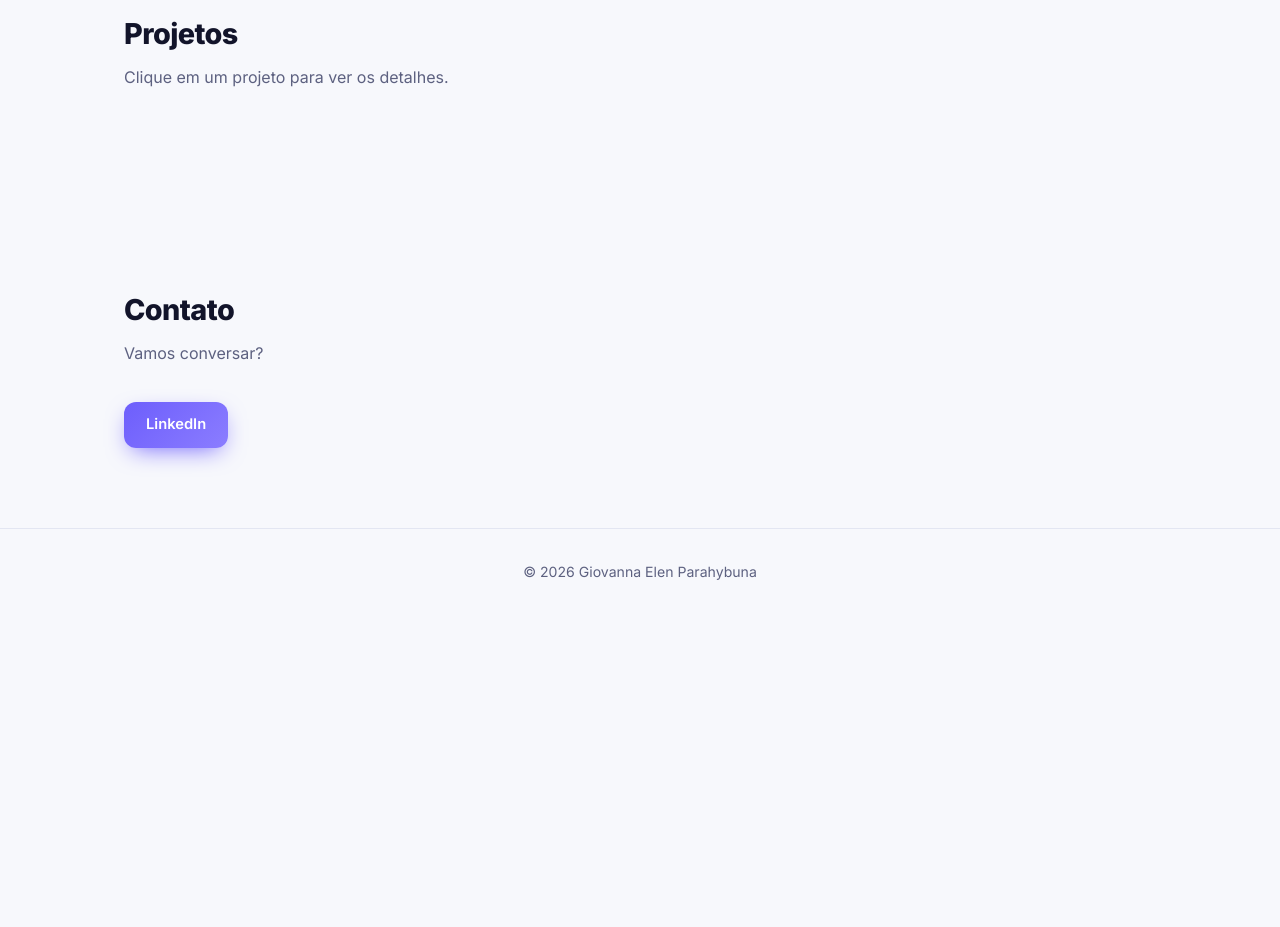
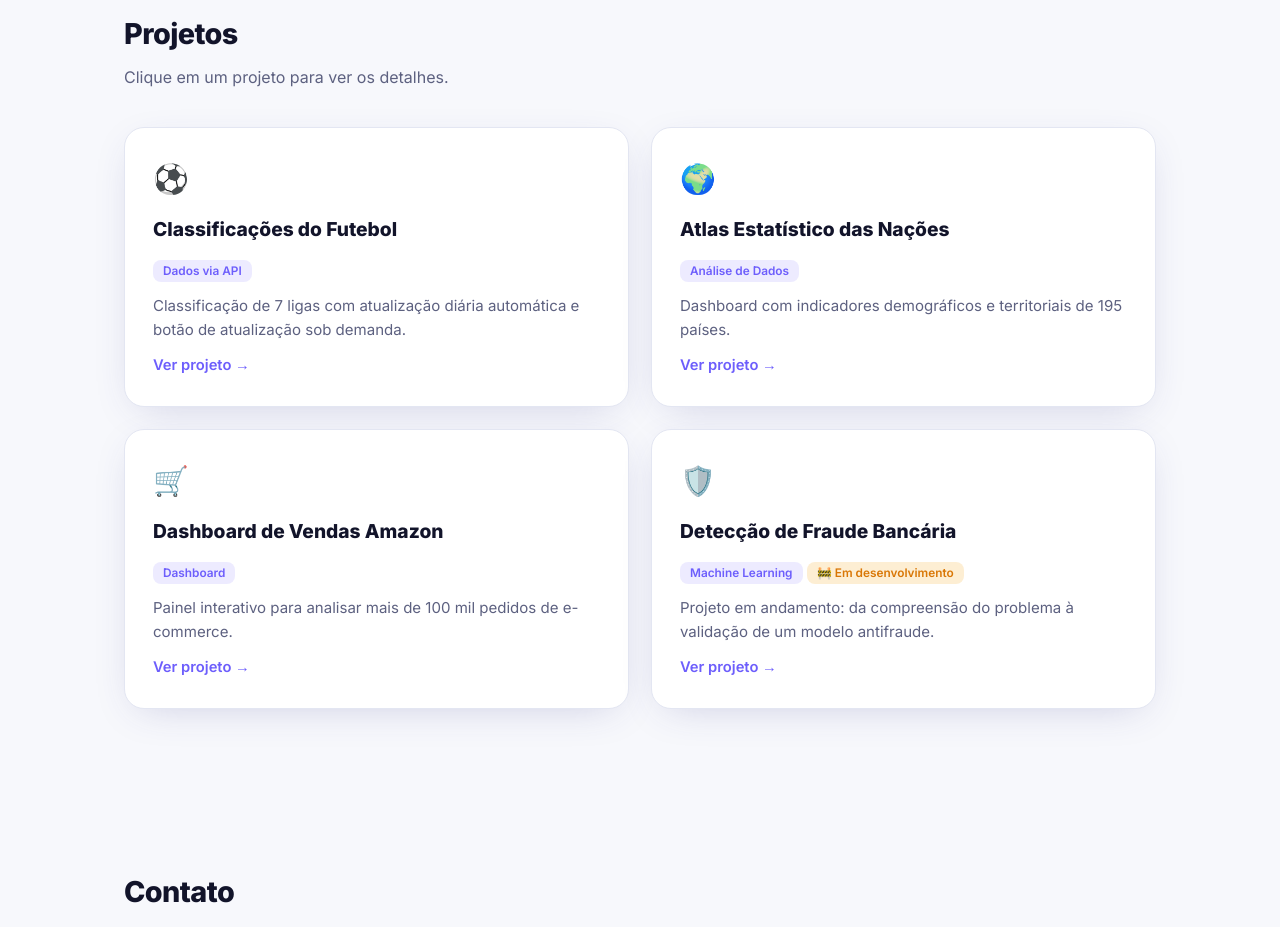
Before and after one commit to GiovannaParahybuna/portifolio, a plain HTML site: page index.html in a window 1280 px wide. Shown: the part 1060-1987 px from the top of the page. Before the commit the page ends 1676 px from the top, so only its background shows below. Drawn offline with Linux system fonts and the light colour scheme.

Commit message:
Cards de projetos direto no HTML

```diff
--- a/index.html
+++ b/index.html
@@ -3,6 +3,6 @@
 <p>Analista de Dados com pós-graduação em Ciência de Dados pela Unicamp (em andamento), com sólida base em Python, estatística aplicada, amostragem e tratamento de dados. Transformo informação bruta em visualizações claras, utilizando Python e ferramentas como Power BI. Atualmente atuo como Analista de Qualidade de Dados, participando ativamente de 4 projetos simultâneos e garantindo a confiabilidade, a consistência e a integridade das informações que sustentam decisões de negócio.</p>
 <a class="btn" href="#projetos">Ver projetos</a> <a class="btn o" href="https://github.com/GEPARAHYBUNA" target="_blank" rel="noopener">GitHub</a></div></section>
 <section id="ferramentas"><h2>Ferramentas</h2><p class="sub">Tecnologias que uso no dia a dia.</p><div class="chips"><span class="chip">Python</span><span class="chip">SQL</span><span class="chip">PostgreSQL</span><span class="chip">Power BI</span><span class="chip">Excel</span><span class="chip">Tableau</span><span class="chip">Azure</span><span class="chip">AWS</span><span class="chip">Git</span><span class="chip">Plotly / Dash</span><span class="chip">Flask</span><span class="chip">scikit-learn</span></div></section>
-<section id="projetos"><h2>Projetos</h2><p class="sub">Clique em um projeto para ver os detalhes.</p><div class="grid" id="projetos"></div></section>
+<section id="projetos"><h2>Projetos</h2><p class="sub">Clique em um projeto para ver os detalhes.</p><div class="grid" id="lista-projetos"><a class="card" href="projeto.html?id=futebol"><div class="ic">⚽</div><h3>Classificações do Futebol</h3><div><span class="tag">Dados via API</span></div><p>Classificação de 7 ligas com atualização diária automática e botão de atualização sob demanda.</p><span class="go">Ver projeto →</span></a><a class="card" href="projeto.html?id=atlas"><div class="ic">🌍</div><h3>Atlas Estatístico das Nações</h3><div><span class="tag">Análise de Dados</span></div><p>Dashboard com indicadores demográficos e territoriais de 195 países.</p><span class="go">Ver projeto →</span></a><a class="card" href="projeto.html?id=amazon"><div class="ic">🛒</div><h3>Dashboard de Vendas Amazon</h3><div><span class="tag">Dashboard</span></div><p>Painel interativo para analisar mais de 100 mil pedidos de e-commerce.</p><span class="go">Ver projeto →</span></a><a class="card" href="projeto.html?id=fraude"><div class="ic">🛡️</div><h3>Detecção de Fraude Bancária</h3><div><span class="tag">Machine Learning</span> <span class="tag dev">🚧 Em desenvolvimento</span></div><p>Projeto em andamento: da compreensão do problema à validação de um modelo antifraude.</p><span class="go">Ver projeto →</span></a></div></section>
 <section id="contato"><h2>Contato</h2><p class="sub">Vamos conversar?</p><a class="btn" href="https://www.linkedin.com/in/" target="_blank" rel="noopener">LinkedIn</a></section></main>
 <footer>© 2026 Giovanna Elen Parahybuna</footer><script src="js/config.js"></script><script src="js/projetos.js"></script><script src="js/main.js"></script></body></html>
--- a/js/main.js
+++ b/js/main.js
@@ -1,8 +1,8 @@
 const t=document.getElementById("tema"),r=document.documentElement;
 const ico=()=>t.textContent=r.dataset.theme==="dark"?"☀️":"🌙";ico();
 t.onclick=()=>{r.dataset.theme=r.dataset.theme==="dark"?"light":"dark";try{localStorage.setItem("t",r.dataset.theme)}catch(e){}ico()};
-const g=document.getElementById("projetos");
-if(g)g.innerHTML=PROJETOS.map(p=>`<a class="card" href="projeto.html?id=${p.id}"><div class="ic">${p.icone}</div><h3>${p.titulo}</h3><div><span class="tag">${p.tag}</span>${p.status?` <span class="tag dev">🚧 ${p.status}</span>`:""}</div><p>${p.resumo}</p><span class="go">Ver projeto →</span></a>`).join("");
+const g=document.getElementById("lista-projetos");
+if(g&&!g.children.length)g.innerHTML=PROJETOS.map(p=>`<a class="card" href="projeto.html?id=${p.id}"><div class="ic">${p.icone}</div><h3>${p.titulo}</h3><div><span class="tag">${p.tag}</span>${p.status?` <span class="tag dev">🚧 ${p.status}</span>`:""}</div><p>${p.resumo}</p><span class="go">Ver projeto →</span></a>`).join("");
 const pg=document.getElementById("projeto");
 if(pg){const p=PROJETOS.find(x=>x.id===new URLSearchParams(location.search).get("id"))||PROJETOS[0];document.title=p.titulo;
  pg.innerHTML=`<a class="back" href="index.html#projetos">← Voltar</a><div class="pill">${p.tag}</div>${p.status?` <span class="pill dev">🚧 ${p.status}</span>`:""}<h1>${p.icone} <span>${p.titulo}</span></h1><p class="sub" style="margin-top:14px;max-width:680px">${p.detalhes}</p><div class="links">${p.links.map(l=>`<a class="btn o" href="${l[1]}" target="_blank" rel="noopener">${l[0]}</a>`).join("")}</div><div class="chips" style="margin-bottom:26px">${p.stack.map(s=>`<span class="chip">${s}</span>`).join("")}</div><ul class="dest">${p.destaques.map(d=>`<li>${d}</li>`).join("")}</ul><div id="extra"></div>`;
```
